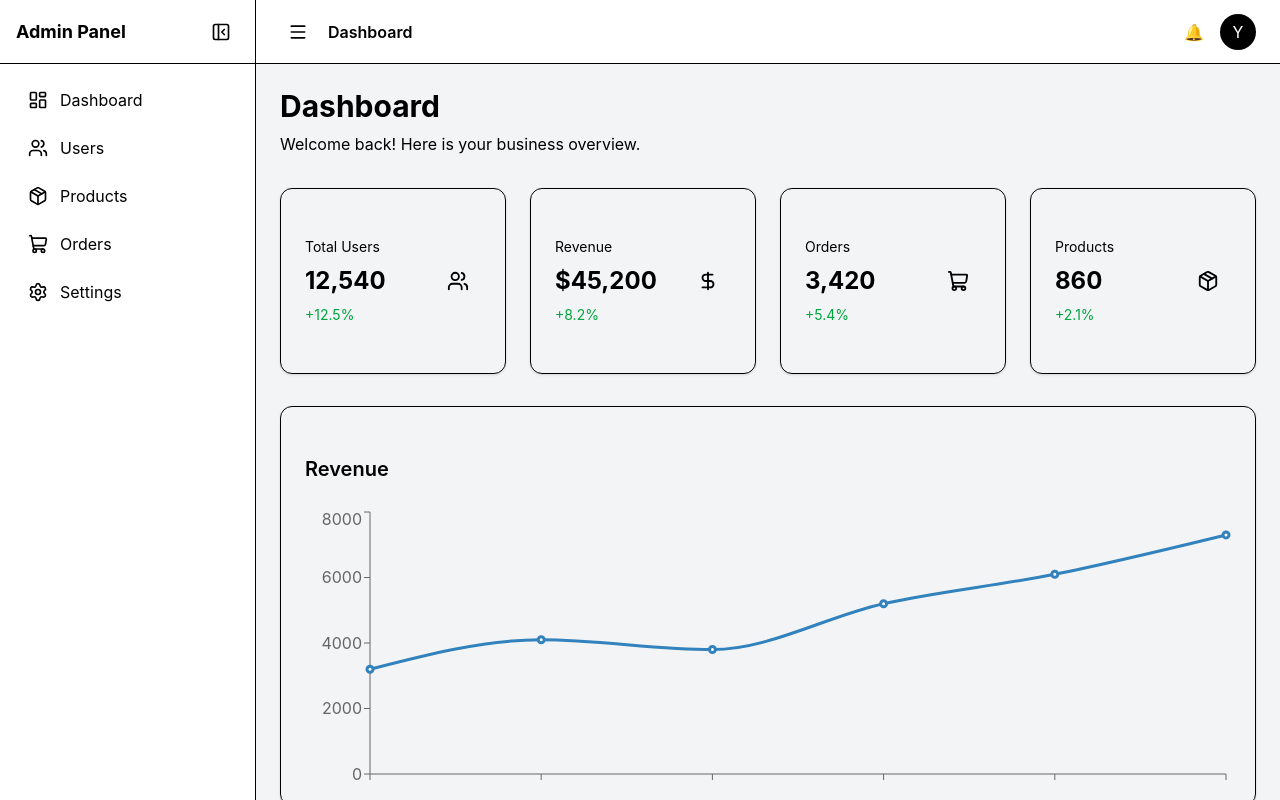
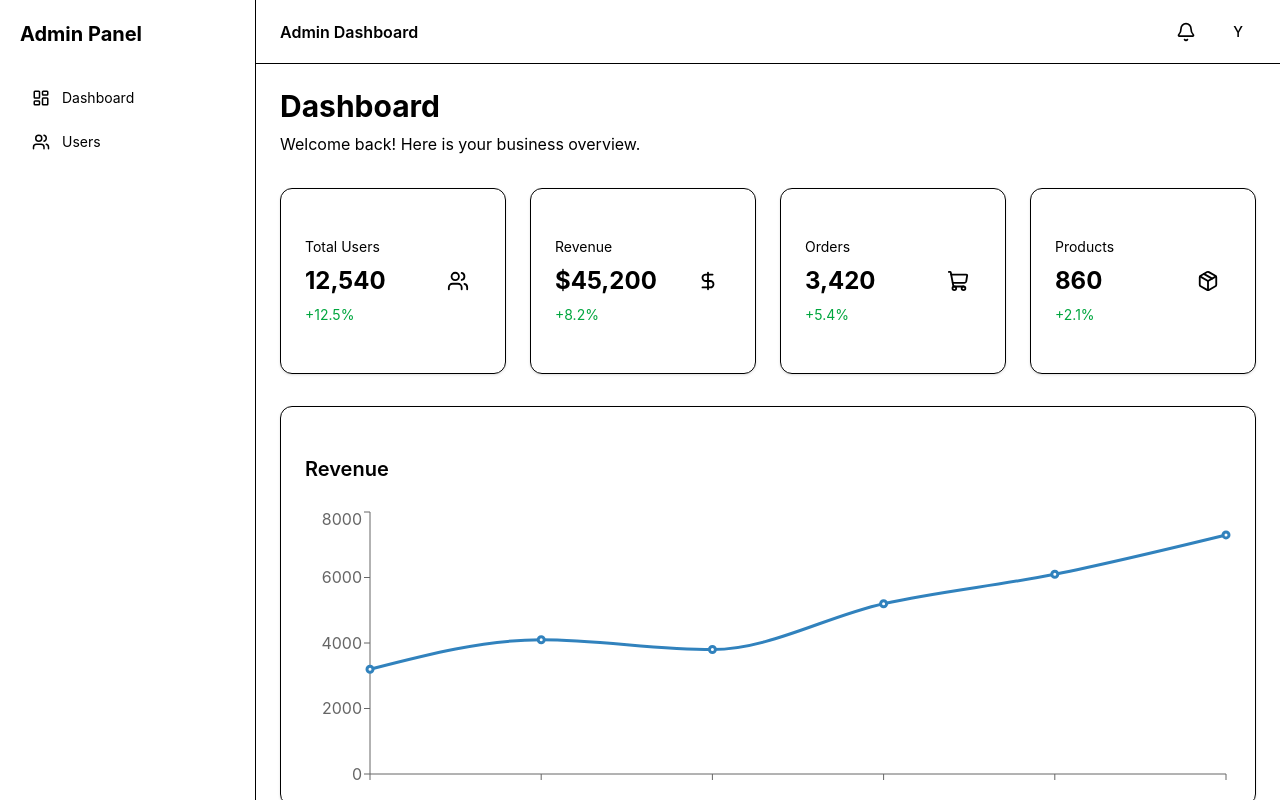
Before and after one commit to yektaakhavan/admin-dashboard, a React app: page /dashboard in a window 1280 px wide. Shown: the top 800 px of the page. Built offline with nearby package versions, Linux system fonts and the light colour scheme; the HTML template or start-up script is replaced by a standard one.

Commit message:
refactor(layout): consolidate layout components into components/layout
Router now imports DashboardLayout from components/layout. Remove the duplicate DashboardLayout, Sidebar and Navbar under layouts/dashboard.

```diff
--- a/src/app/router.tsx
+++ b/src/app/router.tsx
@@ -1,10 +1,11 @@
 import { createBrowserRouter } from 'react-router-dom';
 
-import DashboardLayout from '@/layouts/dashboard/DashboardLayout';
+
 import Dashboard from '@/pages/Dashboard';
 import NotFound from '@/pages/NotFound';
 import Users from '@/pages/Users';
 import { Navigate } from 'react-router-dom';
+import DashboardLayout from '@/components/layout/DashboardLayout';
 
 export const router = createBrowserRouter([
   {
--- a/src/components/layout/DashboardLayout.tsx
+++ b/src/components/layout/DashboardLayout.tsx
@@ -1,17 +1,20 @@
+import { useState } from 'react';
 import { Outlet } from 'react-router-dom';
 
 import Sidebar from './Sidebar';
 import Header from './Header';
 
 export default function DashboardLayout() {
+  const [isSidebarOpen, setIsSidebarOpen] = useState(false);
+
   return (
     <div className="min-h-screen bg-background">
-      <Sidebar />
+      <Sidebar isOpen={isSidebarOpen} onClose={() => setIsSidebarOpen(false)} />
 
-      <div className="ml-64">
-        <Header />
+      <div className="lg:ml-64">
+        <Header onMenuClick={() => setIsSidebarOpen(true)} />
 
-        <main className="p-6">
+        <main className="p-4 sm:p-6">
           <Outlet />
         </main>
       </div>
--- a/src/components/layout/Header.tsx
+++ b/src/components/layout/Header.tsx
@@ -1,4 +1,10 @@
-export default function Header() {
+import { Bell, Menu } from 'lucide-react';
+
+interface HeaderProps {
+  onMenuClick: () => void;
+}
+
+export default function Header({ onMenuClick }: HeaderProps) {
   return (
     <header
       className="
@@ -7,21 +13,53 @@ export default function Header() {
         items-center
         justify-between
         border-b
-        px-6
+        px-4
+        sm:px-6
       "
     >
+      <div className="flex items-center gap-3">
+        <button
+          type="button"
+          onClick={onMenuClick}
+          className="
+            rounded-md
+            p-2
+            hover:bg-muted
+            lg:hidden
+          "
+          aria-label="Open sidebar"
+        >
+          <Menu size={20} />
+        </button>
+
         <h1 className="font-semibold">Admin Dashboard</h1>
+      </div>
+
+      <div className="flex items-center gap-4">
+        <button
+          type="button"
+          className="rounded-md p-2 hover:bg-muted"
+          aria-label="Notifications"
+        >
+          <Bell size={20} />
+        </button>
 
         <div
           className="
+            flex
+            h-9
+            w-9
+            items-center
+            justify-center
             rounded-full
-        bg-muted
-        px-4
-        py-2
+            bg-primary
             text-sm
+            font-medium
+            text-primary-foreground
           "
         >
-        Yekta
+          Y
+        </div>
       </div>
     </header>
   );
--- a/src/components/layout/Sidebar.tsx
+++ b/src/components/layout/Sidebar.tsx
@@ -1,6 +1,11 @@
-import { LayoutDashboard, Users } from 'lucide-react';
+import { LayoutDashboard, Users, X } from 'lucide-react';
 
 import { NavLink } from 'react-router-dom';
+
+interface SidebarProps {
+  isOpen: boolean;
+  onClose: () => void;
+}
 
 const links = [
   {
@@ -15,21 +20,58 @@ const links = [
   },
 ];
 
-export default function Sidebar() {
+export default function Sidebar({ isOpen, onClose }: SidebarProps) {
   return (
+    <>
+      {isOpen && (
+        <button
+          type="button"
+          aria-label="Close sidebar"
+          onClick={onClose}
+          className="
+            fixed
+            inset-0
+            z-40
+            bg-black/40
+            lg:hidden
+          "
+        />
+      )}
+
       <aside
-      className="
+        className={`
           fixed
           left-0
           top-0
+          z-50
           h-screen
           w-64
           border-r
           bg-card
           p-5
+          transition-transform
+          duration-300
+          lg:translate-x-0
+          ${isOpen ? 'translate-x-0' : '-translate-x-full'}
+        `}
+      >
+        <div className="mb-8 flex items-center justify-between">
+          <h2 className="text-xl font-bold">Admin Panel</h2>
+
+          <button
+            type="button"
+            aria-label="Close sidebar"
+            onClick={onClose}
+            className="
+              rounded-md
+              p-2
+              hover:bg-muted
+              lg:hidden
             "
           >
-      <h2 className="mb-8 text-xl font-bold">Admin Panel</h2>
+            <X size={20} />
+          </button>
+        </div>
 
         <nav className="space-y-2">
           {links.map((item) => {
@@ -39,6 +81,7 @@ export default function Sidebar() {
               <NavLink
                 key={item.path}
                 to={item.path}
+                onClick={onClose}
                 className={({ isActive }) =>
                   `
                     flex
@@ -65,5 +108,6 @@ export default function Sidebar() {
           })}
         </nav>
       </aside>
+    </>
   );
 }
--- a/src/layouts/dashboard/DashboardLayout.tsx
+++ /dev/null
@@ -1,20 +0,0 @@
-import { Outlet } from 'react-router-dom';
-
-import Sidebar from './Sidebar';
-import Navbar from './Navbar';
-
-export default function DashboardLayout() {
-  return (
-    <div className="flex min-h-screen bg-gray-100">
-      <Sidebar />
-
-      <div className="flex flex-1 flex-col">
-        <Navbar />
-
-        <main className="flex-1 p-6">
-          <Outlet />
-        </main>
-      </div>
-    </div>
-  );
-}
--- a/src/layouts/dashboard/Navbar.tsx
+++ /dev/null
@@ -1,42 +0,0 @@
-import { Menu } from 'lucide-react';
-
-import { useSidebarStore } from '@/stores/sidebar.store';
-
-export default function Navbar() {
-  const toggle = useSidebarStore((state) => state.toggle);
-
-  return (
-    <header
-      className="
-      flex h-16 items-center justify-between
-      border-b bg-white px-6
-    "
-    >
-      <div className="flex items-center gap-3">
-        <button
-          type="button"
-          onClick={toggle}
-          className="rounded-md p-2 hover:bg-gray-100"
-          aria-label="Toggle sidebar"
-        >
-          <Menu size={20} />
-        </button>
-
-        <h1 className="font-semibold">Dashboard</h1>
-      </div>
-
-      <div className="flex items-center gap-4">
-        <button type="button">🔔</button>
-
-        <div
-          className="
-          flex h-9 w-9 items-center justify-center
-          rounded-full bg-black text-white
-        "
-        >
-          Y
-        </div>
-      </div>
-    </header>
-  );
-}
--- a/src/layouts/dashboard/Sidebar.tsx
+++ /dev/null
@@ -1,83 +0,0 @@
-import {
-  LayoutDashboard,
-  Users,
-  Package,
-  ShoppingCart,
-  Settings,
-  PanelLeftClose,
-} from 'lucide-react';
-
-import { useSidebarStore } from '@/stores/sidebar.store';
-
-const menuItems = [
-  {
-    title: 'Dashboard',
-    icon: LayoutDashboard,
-  },
-  {
-    title: 'Users',
-    icon: Users,
-  },
-  {
-    title: 'Products',
-    icon: Package,
-  },
-  {
-    title: 'Orders',
-    icon: ShoppingCart,
-  },
-  {
-    title: 'Settings',
-    icon: Settings,
-  },
-];
-
-export default function Sidebar() {
-  const { isOpen, toggle } = useSidebarStore();
-
-  return (
-    <aside
-      className={`
-        border-r bg-white
-        transition-all duration-300
-        ${isOpen ? 'w-64' : 'w-20'}
-      `}
-    >
-      <div className="flex h-16 items-center justify-between border-b px-4">
-        {isOpen && <h2 className="text-lg font-bold">Admin Panel</h2>}
-
-        <button
-          type="button"
-          onClick={toggle}
-          className="rounded-md p-2 hover:bg-gray-100"
-          aria-label="Toggle sidebar"
-        >
-          <PanelLeftClose size={20} />
-        </button>
-      </div>
-
-      <nav className="space-y-2 p-4">
-        {menuItems.map((item) => {
-          const Icon = item.icon;
-
-          return (
-            <button
-              key={item.title}
-              type="button"
-              className={`
-                flex w-full items-center gap-3
-                rounded-lg px-3 py-2
-                hover:bg-gray-100
-                ${!isOpen ? 'justify-center' : ''}
-              `}
-            >
-              <Icon size={20} />
-
-              {isOpen && <span>{item.title}</span>}
-            </button>
-          );
-        })}
-      </nav>
-    </aside>
-  );
-}
```
Lines whose indentation alone changed are shown as unchanged.
